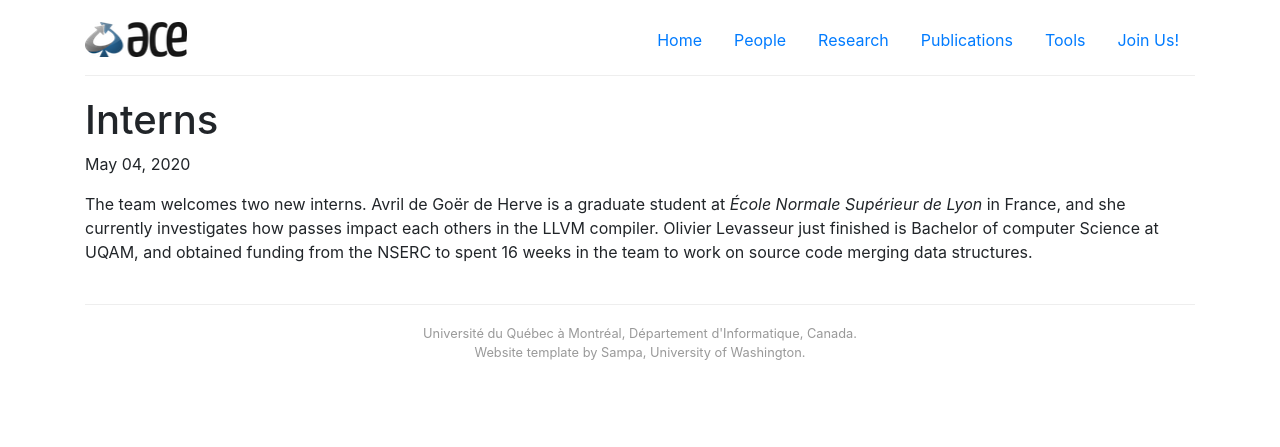
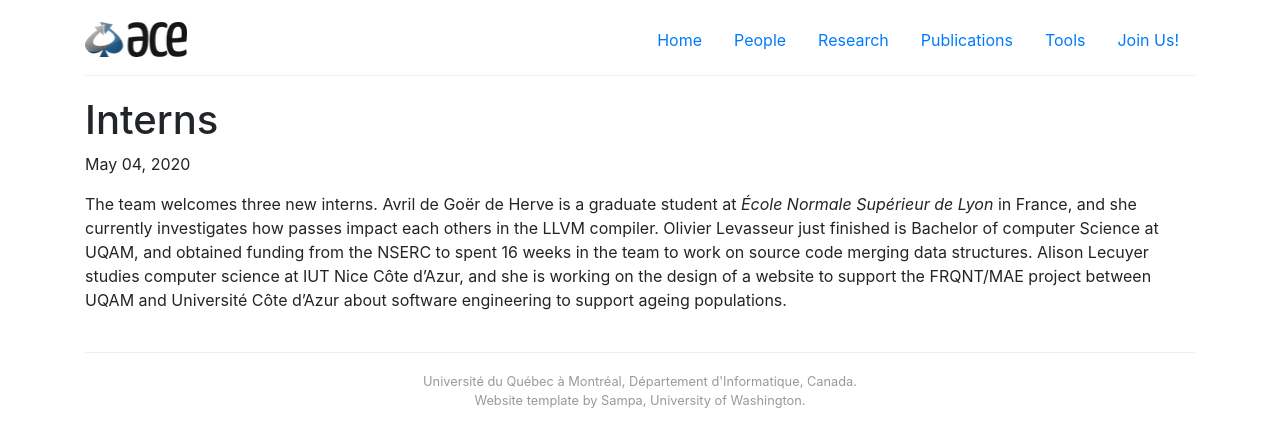
Before and after one commit to ace-design/ace-design.github.io, a Jekyll site: the page built from _posts/2020-05-04-interns.md, in a window 1280 px wide. Shown: the top 447 px of the page. Built offline with Jekyll 4.4.1, drawn with Linux system fonts in a browser that asks for light colours; nearby versions of some CDN libraries.

```diff
--- a/_posts/2020-05-04-interns.md
+++ b/_posts/2020-05-04-interns.md
@@ -4,4 +4,4 @@ shortnews: true
 icon: microphone
 ---
 
-The team welcomes two new interns. Avril de Goër de Herve is a graduate student at _École Normale Supérieur de Lyon_ in France, and she currently investigates how passes impact each others in the LLVM compiler. Olivier Levasseur just finished is Bachelor of computer Science at UQAM, and obtained funding from the NSERC to spent 16 weeks in the team to work on source code merging data structures.
+The team welcomes three new interns. Avril de Goër de Herve is a graduate student at _École Normale Supérieur de Lyon_ in France, and she currently investigates how passes impact each others in the LLVM compiler. Olivier Levasseur just finished is Bachelor of computer Science at UQAM, and obtained funding from the NSERC to spent 16 weeks in the team to work on source code merging data structures. Alison Lecuyer studies computer science at IUT Nice Côte d'Azur, and she is working on the design of a website to support the FRQNT/MAE project between UQAM and Université Côte d'Azur about software engineering to support ageing populations.
```
Also changed, not shown: _data/people.yml (+8 -0 lines).
